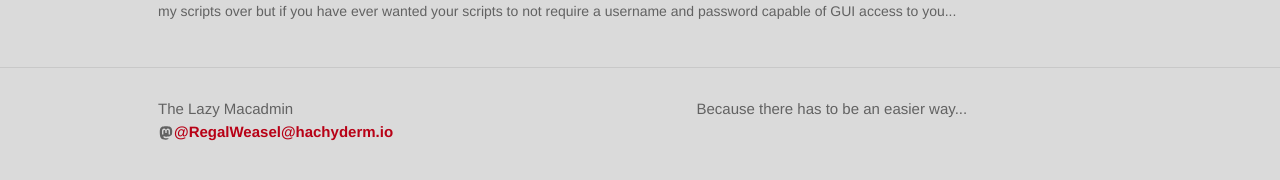
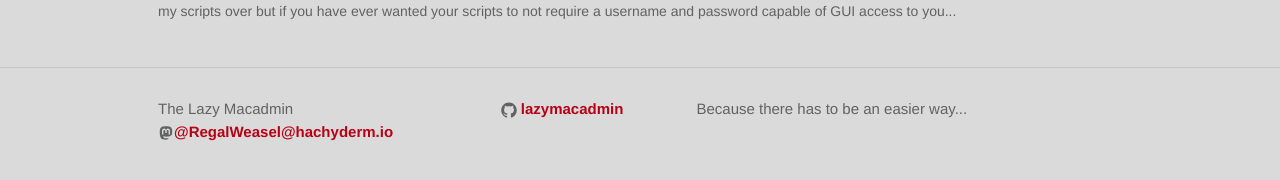
Before and after one commit to lazymacadmin/lazymacadmin.github.io, a Jekyll site: the page built from index.html, in a window 1280 px wide. Shown: the part 431-611 px from the top of the page. Built offline with Jekyll 4.4.1, drawn with Linux system fonts in a browser that asks for light colours; the list of posts is cut into pages by our own code.

Commit message:
add github

```diff
--- a/_config.yml
+++ b/_config.yml
@@ -14,6 +14,7 @@ url: "https://lazymacadmin.github.io" # the base hostname & protocol for your si
 src_url: "https://github.com/lazymacadmin/lazymacadmin.github.io/blob/main"
 mastodon_server: hachyderm.io
 mastodon_username: "@RegalWeasel"
+github_username: lazymacadmin
 author: drewbarnes
 timezone: America/New_York
 future: true
```
